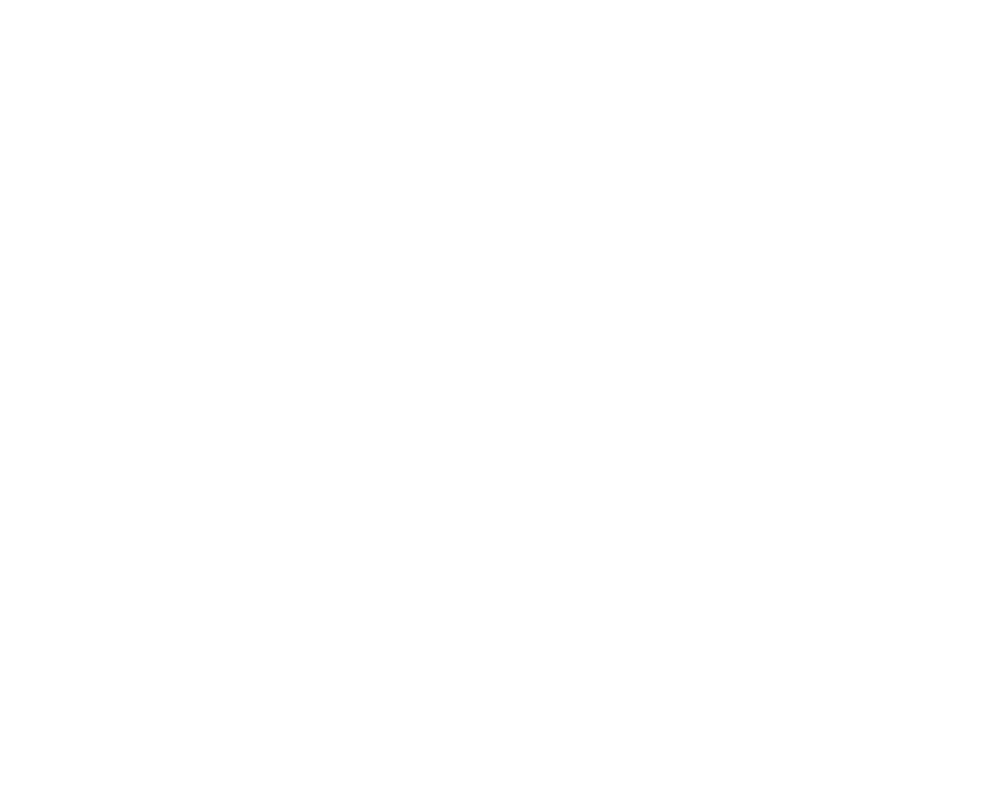
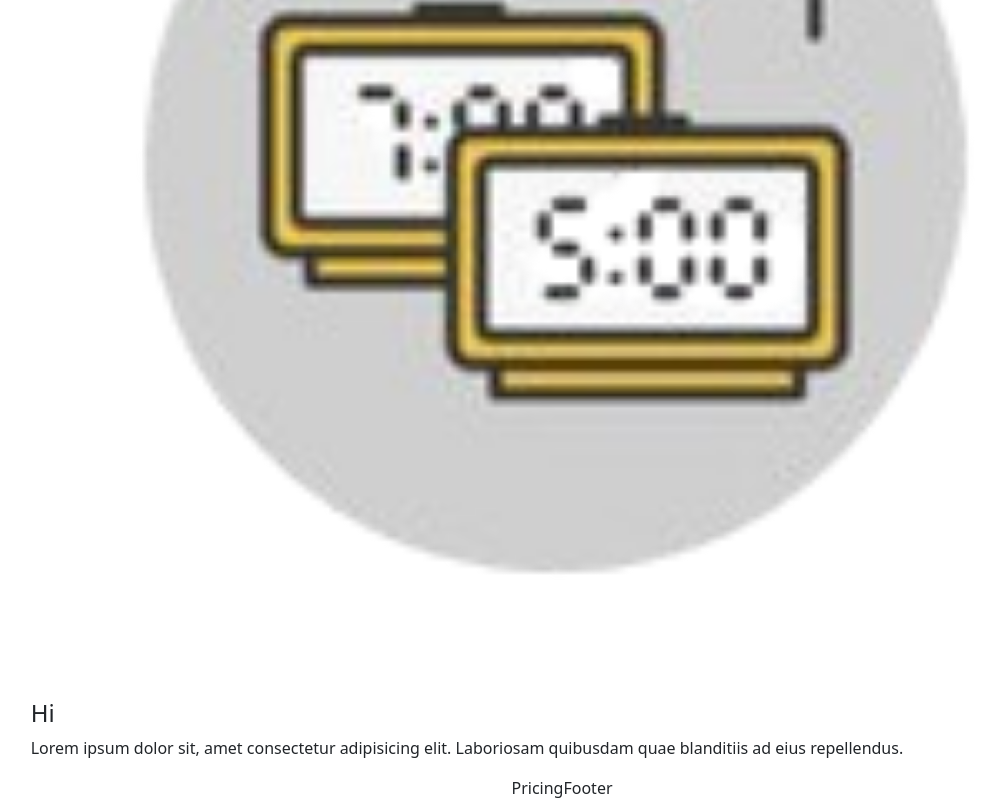
Before and after one commit to Ajith369369/motivated-mornings-frontend, a React (Vite) app: page / in a window 1280 px wide. Shown: the part 1671-2471 px from the top of the page, without its empty margins (78-1077 px from the left). Before the commit the page ends 1331 px from the top, so only its background shows below. Built offline with nearby package versions, Linux system fonts and the light colour scheme.

Commit message:
Create flex items.

```diff
--- a/src/components/Features.jsx
+++ b/src/components/Features.jsx
@@ -12,6 +12,16 @@
               you do the work.
             </h2>
           </div>
+          <div>
+            <div>
+              <img src="/src/assets/morning.png" alt="" />
+              <h4>Hi</h4>
+              <p>
+                Lorem ipsum dolor sit, amet consectetur adipisicing elit.
+                Laboriosam quibusdam quae blanditiis ad eius repellendus.
+              </p>
+            </div>
+          </div>
         </div>
         <div className="col-md-1"></div>
       </div>
```
